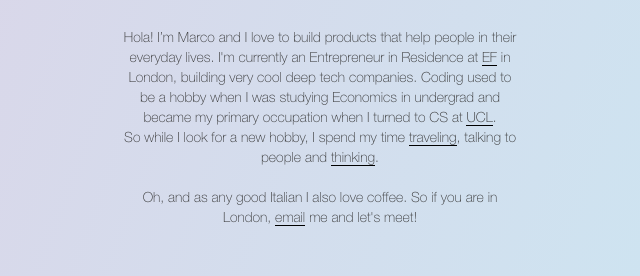
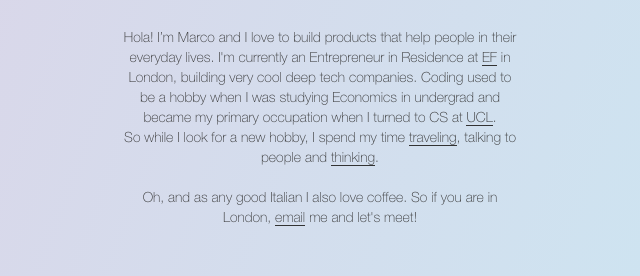
Before and after one commit to marcogreselin/marcogreselin.github.io, a plain HTML site: page index.html in a window 1280 px wide. Shown: the part 468-744 px from the top of the page, 320-960 px from the left. Drawn offline with nearby package versions, Linux system fonts and the light colour scheme.

Commit message:
Color Underlines

```diff
--- a/css/main.css
+++ b/css/main.css
@@ -131,7 +131,7 @@ a {
 }
 
 .welcome a {
-    border-bottom: solid 0.5px black;
+    border-bottom: solid 0.5px #333;
 }
 
 a:hover {
```
